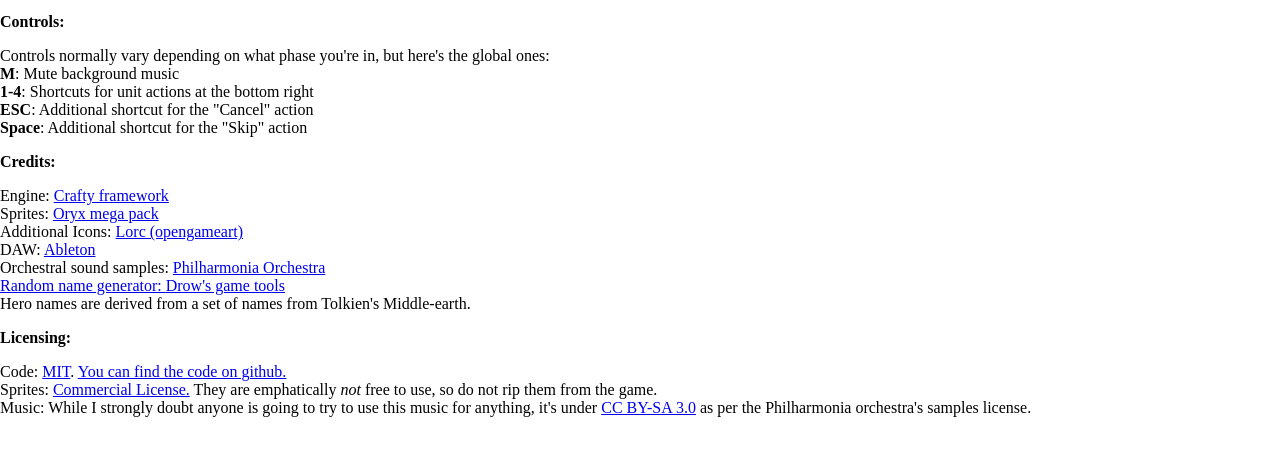
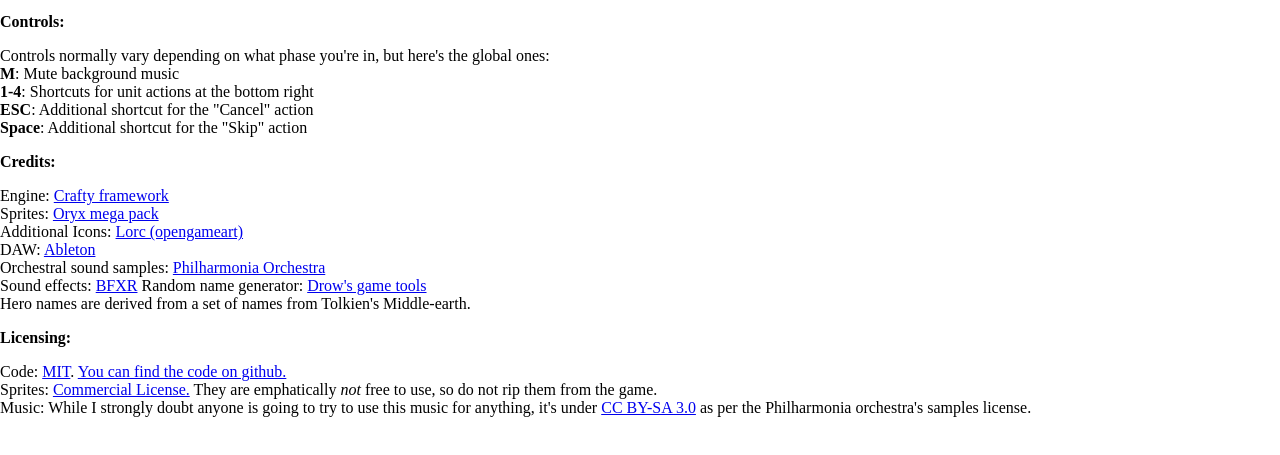
Before and after one commit to Chaosed0/1gam_feb, a website: page public/about.html in a window 1280 px wide. Shown: the part 79-534 px from the top of the page. Drawn offline with Linux system fonts and the light colour scheme.

Commit message:
Sound effects in about

```diff
--- a/public/about.html
+++ b/public/about.html
@@ -22,7 +22,8 @@
             Sprites: <a href="http://oryxdesignlab.com">Oryx mega pack</a> <br/>
             Additional Icons: <a href="http://opengameart.org/content/700-rpg-icons">Lorc (opengameart)</a><br/>
             DAW: <a href="http://www.ableton.com">Ableton</a><br/>
-            Orchestral sound samples: <a href="http://www.philharmonia.co.uk/explore/make_music">Philharmonia Orchestra<br/>
+            Orchestral sound samples: <a href="http://www.philharmonia.co.uk/explore/make_music">Philharmonia Orchestra</a><br/>
+            Sound effects: <a href="http://bfxr.net">BFXR</a>
             Random name generator: <a href="http://donjon.bin.sh">Drow's game tools</a><br/>
             Hero names are derived from a set of names from Tolkien's Middle-earth.<br/>
         </p>
```
